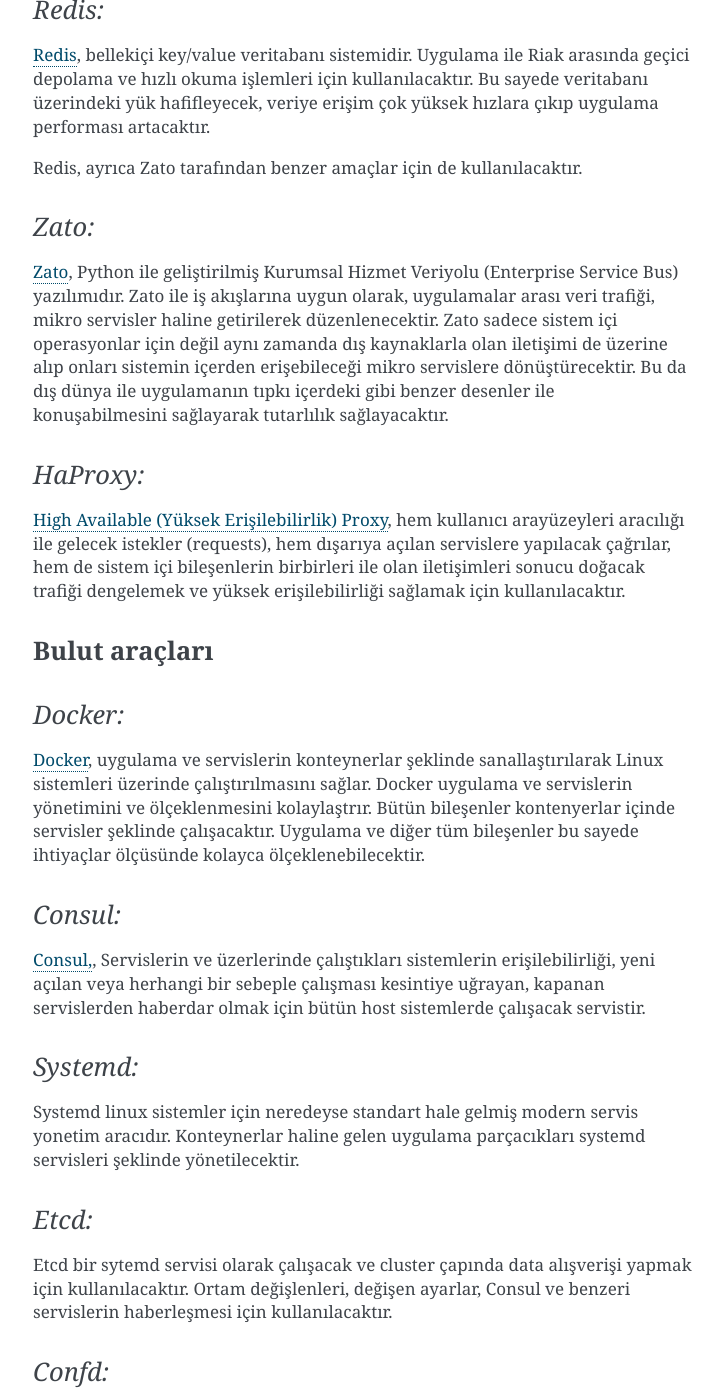
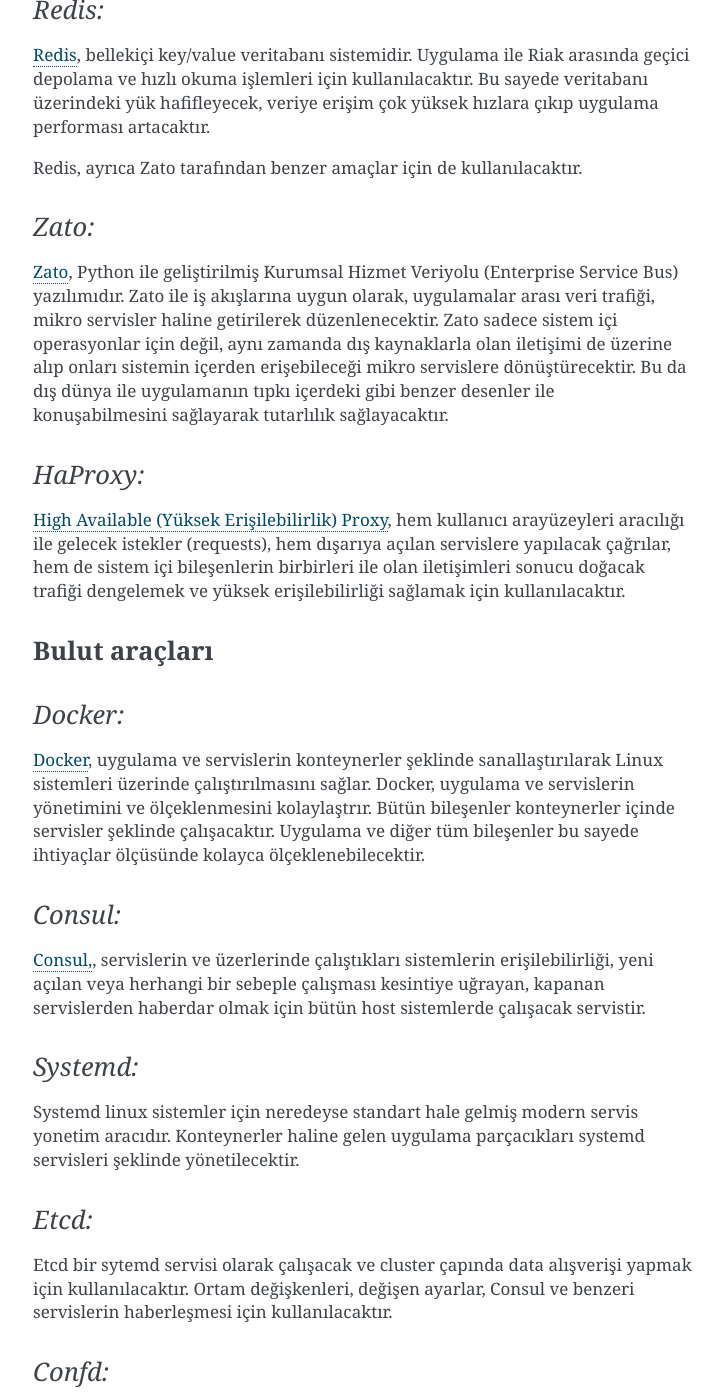
Before and after one commit to zetaops/ulakbus.org, a Sphinx documentation site: the page built from source/yazilim_tasarim_analizi_belgesi.rst, in a window 1280 px wide and 1400 px high, scrolled down 3013 px. Shown: the whole window, without its empty margins (387-1109 px from the left). Built offline with Sphinx 7.4.7, drawn with Linux system fonts in a browser that asks for light colours; some of the changed text lies outside the part shown.

Commit message:
yazım yanlışları giderildi

```diff
--- a/source/yazilim_tasarim_analizi_belgesi.rst
+++ b/source/yazilim_tasarim_analizi_belgesi.rst
@@ -134,7 +134,7 @@
 *Zato:*
 -------
 
-`Zato <https://zato.io/docs/intro/esb-soa-tr.html>`_, Python ile geliştirilmiş Kurumsal Hizmet Veriyolu (Enterprise Service Bus) yazılımıdır. Zato ile iş akışlarına uygun olarak, uygulamalar arası veri trafiği, mikro servisler haline getirilerek düzenlenecektir. Zato sadece sistem içi operasyonlar için değil aynı zamanda dış kaynaklarla olan iletişimi de üzerine alıp onları sistemin içerden erişebileceği mikro servislere dönüştürecektir. Bu da dış dünya ile uygulamanın tıpkı içerdeki gibi benzer desenler ile konuşabilmesini sağlayarak tutarlılık sağlayacaktır.
+`Zato <https://zato.io/docs/intro/esb-soa-tr.html>`_, Python ile geliştirilmiş Kurumsal Hizmet Veriyolu (Enterprise Service Bus) yazılımıdır. Zato ile iş akışlarına uygun olarak, uygulamalar arası veri trafiği, mikro servisler haline getirilerek düzenlenecektir. Zato sadece sistem içi operasyonlar için değil, aynı zamanda dış kaynaklarla olan iletişimi de üzerine alıp onları sistemin içerden erişebileceği mikro servislere dönüştürecektir. Bu da dış dünya ile uygulamanın tıpkı içerdeki gibi benzer desenler ile konuşabilmesini sağlayarak tutarlılık sağlayacaktır.
 
 ----------
 *HaProxy:*
@@ -152,25 +152,25 @@
 *Docker:*
 ---------
 
-`Docker <https://www.docker.com/>`_, uygulama ve servislerin konteynerlar şeklinde sanallaştırılarak Linux sistemleri üzerinde çalıştırılmasını sağlar. Docker uygulama ve servislerin yönetimini ve ölçeklenmesini kolaylaştrır. Bütün bileşenler kontenyerlar içinde servisler şeklinde çalışacaktır. Uygulama ve diğer tüm bileşenler bu sayede ihtiyaçlar ölçüsünde kolayca ölçeklenebilecektir.
+`Docker <https://www.docker.com/>`_, uygulama ve servislerin konteynerler şeklinde sanallaştırılarak Linux sistemleri üzerinde çalıştırılmasını sağlar. Docker, uygulama ve servislerin yönetimini ve ölçeklenmesini kolaylaştrır. Bütün bileşenler konteynerler içinde servisler şeklinde çalışacaktır. Uygulama ve diğer tüm bileşenler bu sayede ihtiyaçlar ölçüsünde kolayca ölçeklenebilecektir.
 
 ---------
 *Consul:*
 ---------
 
-`Consul, <https://www.consul.io/>`_, Servislerin ve üzerlerinde çalıştıkları sistemlerin erişilebilirliği, yeni açılan veya herhangi bir sebeple çalışması kesintiye uğrayan, kapanan servislerden haberdar olmak için bütün host sistemlerde çalışacak servistir.
+`Consul, <https://www.consul.io/>`_, servislerin ve üzerlerinde çalıştıkları sistemlerin erişilebilirliği, yeni açılan veya herhangi bir sebeple çalışması kesintiye uğrayan, kapanan servislerden haberdar olmak için bütün host sistemlerde çalışacak servistir.
 
 ----------
 *Systemd:*
 ----------
 
-Systemd linux sistemler için neredeyse standart hale gelmiş modern servis yonetim aracıdır. Konteynerlar haline gelen uygulama parçacıkları systemd servisleri şeklinde yönetilecektir.
+Systemd linux sistemler için neredeyse standart hale gelmiş modern servis yonetim aracıdır. Konteynerler haline gelen uygulama parçacıkları systemd servisleri şeklinde yönetilecektir.
 
 -------
 *Etcd:*
 -------
 
-Etcd bir sytemd servisi olarak çalışacak ve cluster çapında data alışverişi yapmak için kullanılacaktır. Ortam değişlenleri, değişen ayarlar, Consul ve benzeri servislerin haberleşmesi için kullanılacaktır.
+Etcd bir sytemd servisi olarak çalışacak ve cluster çapında data alışverişi yapmak için kullanılacaktır. Ortam değişkenleri, değişen ayarlar, Consul ve benzeri servislerin haberleşmesi için kullanılacaktır.
 
 --------
 *Confd:*
@@ -274,7 +274,7 @@
 
 Kullanıcı arayüzünde oluşacak çalışma zamanı hataları tarayıcı konsoluna düşmektedir. Bu loglar yakalanarak sunucu tarafındaki log tutucuya gönderilerek kaydedilecektir.
 
-Arayüz fonksiyonları logları belirtilen log seviyelerinde tutulacaktır..
+Arayüz fonksiyonları logları belirtilen log seviyelerinde tutulacaktır.
 Prod başlığında belirtilen maddeler ışığında arayüz logları için stacktrace.js kullanılacaktır.
 
 *incele:*
@@ -398,7 +398,7 @@
 **SpiffWorkflow Engine**
 ------------------------
 
-BPMN 2.0 notasyonunun önemli bir kısmını destekleyen, Python ile yazılmış bir iş akış motoru (workflow engine) uygulaması olan SpiffWorkflow incelenmiştir. Mevcut haliyle, tüm ihtiyaçlara cevap veremeyeceği tespit edildiğinden, ZetaOps tarafından genişletilerek yazılmaya devam edilmektedir. Genişletilmiş hali ile bu kütüphane tüm uygulamanın hareket zeminini oluşturmaktadır.
+BPMN 2.0 notasyonunun önemli bir kısmını destekleyen, Python ile yazılmış bir iş akış motoru (workflow engine) uygulaması olan SpiffWorkflow incelenmiştir. Mevcut haliyle tüm ihtiyaçlara cevap veremeyeceği tespit edildiğinden, ZetaOps tarafından genişletilerek yazılmaya devam edilmektedir. Genişletilmiş hali ile bu kütüphane tüm uygulamanın hareket zeminini oluşturmaktadır.
 Zetaops sürümü olan kütüphane ile, uygulama iş mantığının anahatları BPMN 2.0 notasyonuna uyumlu XML diagramlarından okunarak işletilecektir. Öğrencilerin sisteme giriş yapmasından arka planda çalışacak zamanlanmış görevlerin işletilmesine kadar tüm iş akışları, bu iş akış motoru tarafından yönetilecektir.
 
 ---------
@@ -456,7 +456,7 @@
     Selenium, E2E testlerin çalıştırıldığı test platformudur. Kullanıcının tarayıcıda gerçekleştireceği işlemlerin sunucudan dönecek sonuca kadar test edilmesini sağlar.
 
 * **Protractor**
-    Protractor Selenium E2E testleri için bir çözüm enteratörü uygulama çatısıdır. Angularjs için Selenium özelleştirmeleriyle daha etkin ve bekleme sürelerini optimize ederek daha kısa sürede test edilmesini sağlar.
+    Protractor, Selenium E2E testleri için bir çözüm enteratörü uygulama çatısıdır. Angularjs için Selenium özelleştirmeleriyle daha etkin ve bekleme sürelerini optimize ederek daha kısa sürede test edilmesini sağlar.
 
 * **Jasmine**
     Jasmine, javascript testleri için kullanılan bir uygulama çatısıdır. Uygulama fonksiyonlarının testlerinde başarılı sentaksı ile geliştirme sürecini hızlandırır.
@@ -465,24 +465,24 @@
     Bower, uygulamada kullanılacak paketlerin yönetimi için kullandığımız paket yönetim aracıdır. Uygulamanın gerektirdiği paketlerin kurulum esnasında eksiksiz şekilde ve sürüm uyumlu olarak kurulumunu sağlar.
 
 * **Grunt**
-    Grunt javascript uygulamaları için bir görev yürütücüsüdür. Küçültme, derleme, paketleme, testler gibi tekrarlanan görevleri otomasyon ile yürütmek için kullanılır.
+    Grunt, javascript uygulamaları için bir görev yürütücüsüdür. Küçültme, derleme, paketleme, testler gibi tekrarlanan görevleri otomasyon ile yürütmek için kullanılır.
 
 * **Nodejs**
-    Nodejs javascript uygulamaları için sunucu taraflı çalışma zamanı ortamıdır (runtime environment). Uygulama geliştirilirken bower, jasmine, karma gibi araçların kullanılması için gereklidir.
+    Nodejs, javascript uygulamaları için sunucu taraflı çalışma zamanı ortamıdır (runtime environment). Uygulama geliştirilirken bower, jasmine, karma gibi araçların kullanılması için gereklidir.
 
 * **StackTrace.js**
 
 * **npm**
-    npm nodejs için paket yönetim aracıdır. Uygulamanın geliştirme ortamı için gerekliliklerinin yönetilmesini sağlar.
+    npm, nodejs için paket yönetim aracıdır. Uygulamanın geliştirme ortamı için gerekliliklerinin yönetilmesini sağlar.
 
 * **Bootstrap3**
-    Bootstrap3 grid sistem standardına uygun uyumlu (responsive) arayüz geliştirmek için kullanılan html, css vs javascript uygulama çatısıdır. Uygulamanın değişik ekran boyutlarında ve farklı cihazlarda sorunsuz çalışması için kullanılır.
+    Bootstrap3, grid sistem standardına uygun uyumlu (responsive) arayüz geliştirmek için kullanılan html, css vs javascript uygulama çatısıdır. Uygulamanın değişik ekran boyutlarında ve farklı cihazlarda sorunsuz çalışması için kullanılır.
 
 ------------------------------------------------------------
 *Kullanıcı arayüz tasarımında uyulacak kurallar ve ilkeler:*
 ------------------------------------------------------------
 
-* Tüm tasarım bileşenleri html5 standardına uyacaktır.
+* Tüm tasarım bileşenleri Html5 standardına uyacaktır.
 
 * Tasarım, kullanıcı arayüzü temiz ve tutarlı modeller temel alınarak anlamlı, kullanışlı ve amaca hizmet edecek şekilde organize etmelidir.
 
@@ -729,7 +729,7 @@
 *BANKALAR:*
 -----------
 
-Öğrenci Harç ve ödeme işlemlerinin takip edilmesi için bankaya açılacak olan servistir. Banka öğrencilerin ödemeleri gereken miktarları bu servis aracılığı ile öğrenir ve ödeme bilgilerini sisteme geri bildirir. Bizim tarafımızda açılacak servis REST türünde olacaktır.
+Öğrenci harç ve ödeme işlemlerinin takip edilmesi için bankaya açılacak olan servistir. Banka öğrencilerin ödemeleri gereken miktarları bu servis aracılığı ile öğrenir ve ödeme bilgilerini sisteme geri bildirir. Bizim tarafımızda açılacak servis REST türünde olacaktır.
 
 ------
 *SMS:*
@@ -741,7 +741,7 @@
 **Rol ve Yetki Kontrolü (ACL - Access Control List)**
 =====================================================
 
-Rol ve Öznitelik tabanlı hibrid bir yetkilendirme ve veri erişim kontrol modeli kullanılacaktır. Kurgulanacak sistem, Midpoint IDM gibi kimlik yönetimi sistemleri ile dış kimlik kaynaklarıyla (LDAP, veritabanları) REST metoduyla veri alışverişi yapabilecektir.
+Rol ve öznitelik tabanlı hibrid bir yetkilendirme ve veri erişim kontrol modeli kullanılacaktır. Kurgulanacak sistem, Midpoint IDM gibi kimlik yönetimi sistemleri ile dış kimlik kaynaklarıyla (LDAP, veritabanları) REST metoduyla veri alışverişi yapabilecektir.
 
 ---------------------------------------------------------------
 **Rol Tabanlı Yetkilendirme (Rol Based Authorization Control)**
@@ -752,9 +752,13 @@
 Kullanıcıların bir birimde, tanımlanmış herhangi bir role (bölüm sekreteri, öğretim elemanı, öğrenci vb.) dahil olmaları onları belirli workflowların belirli adımları için yetkili olmalarını sağlayacaktır. Örnek verecek olursak:
 
 Birim: Mühendislik Fakültesi Bilgisayar Mühendisliği Bölümü
+
 Soyut Rol: Bölüm Başkanlığı
+
 Kullanıcı: Ayşe Bilgin, Öğretim Üyesi, Prof.
+
 İş Akışı: Ders, Öğretim Elemanı Paylaşımı. Bu iş akışının 2 aktörü vardır. Paylaşımı yapan bölüm sekreteri, bu paylaşıma onay veren bölüm başkanı.
+
 İş Akışı Adımları: İş akışı, yineleyen düzeltme - gözden geçirme ve nihayetinde onay ve ilgililere bildirim adımlarından oluşmaktadır.
 
 Ayşe Bilgin, bölüm başkanı olarak, sadece kendi bölümü ile ilgili olarak bu iş akışının ilgili adımları için otomatik olarak yetkilendirilmiş olacaktır.
@@ -810,8 +814,7 @@
 
 Rol veya role ait bazı yetkiler farklı kullanıcılara devredilebilirler. Devredilen yetkiler tek tek iş akışı adımları veya bir rolün sahip olduğu tüm yetkiler şeklinde belirlenebilir. Yetki devri belirli sürelidir. Yetki devredilen kullanıcı için geçici bir rol tanımlanır. Kullanıcı bu geçici rol ile kendi rolü arasında geçiş yaparak ilgili görevleri yerine getirebilir.
 
-Notes:
-İncelenecek diğer konular aşağıdadır.
+Notes: İncelenecek diğer konular aşağıdadır.
 
 http://www.simplecloud.info/
 https://github.com/concordusapps/python-scim
@@ -821,6 +824,7 @@
 
 
 OAUTH 2 buna nasıl yaklaşacağız?
+
 SSO Federation (shibboleth) sistemimizle olan iletişimini ele alacak mıyız?
 
 ================
```
Also changed, not shown: other parts of source/yazilim_tasarim_analizi_belgesi.rst (+27 -27 lines).
